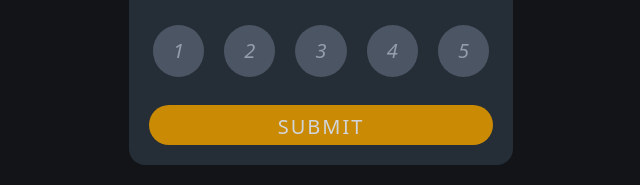
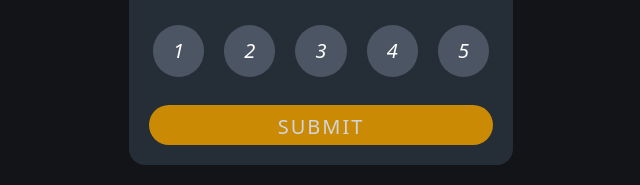
Before and after one commit to aliprg0/interactive_rating_component, a website: page index.html in a window 1280 px wide. Shown: the part 433-618 px from the top of the page, 319-959 px from the left. Drawn offline with nearby package versions, Linux system fonts and the light colour scheme.

Commit message:
changed rate circle text color

```diff
--- a/index.html
+++ b/index.html
@@ -52,7 +52,7 @@
       </div>
 
       <div
-        class="flex flex-row mx-1 mt-7 justify-between text-light-grey text-xl"
+        class="flex flex-row mx-1 mt-7 justify-between text-grey-300 text-xl"
       >
         <i
           class="px-5 py-3 bg-gray-600 rounded-full hover:animate-[spin_0.4s_linear] hover:rounded-none"
```
